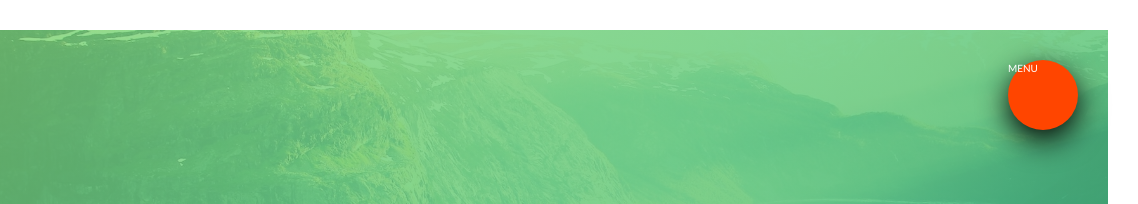
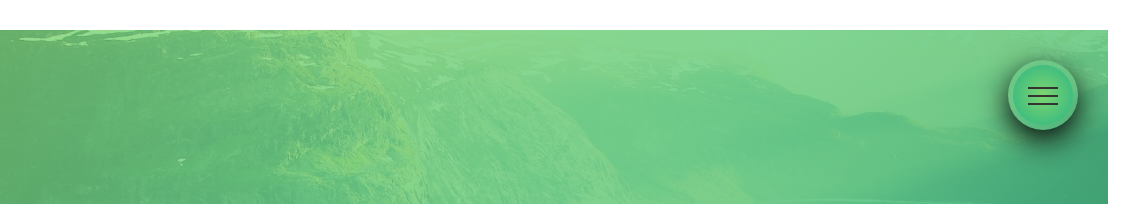
Before and after one commit to Altiuss/STYLES, a website: page index.html in a window 1280 px wide. Shown: the top 204 px of the page, 142-1280 px from the left. Drawn offline with Linux system fonts and the light colour scheme.

Commit message:
Building the Navigation - Part 3

```diff
--- a/index.html
+++ b/index.html
@@ -16,9 +16,15 @@
 
 <body>
     <div class="navigation">
+
         <input type="checkbox" class="navigation__checkbox" id="navi-toggle">
-        <label for="navi-toggle" class="navigation__button">MENU</label>
+
+        <label for="navi-toggle" class="navigation__button">
+       <span class="navigation__icon">&nbsp;</span>
+        </label>
+
         <div class="navigation__background">&nbsp;</div>
+
         <nav class="navigation__nav">
             <ul class="navigation__list">
                 <li class="navigation__item"><a href="#" class="navigation__link"><span>01</span> Natours</a></li>
@@ -28,6 +34,7 @@
                 <li class="navigation__item"><a href="#" class="navigation__link"><span>05</span>Book now</a></li>
             </ul>
         </nav>
+
     </div>
 
     <header class="header">
--- a/sass/layout/_navigation.scss
+++ b/sass/layout/_navigation.scss
@@ -9,12 +9,13 @@
         height: 7rem;
         width: 7rem;
         position: fixed;
-        background-color: orangered;
+        text-align: center;
         top: 6rem;
         right: 6rem;
         border-radius: 50%;
         z-index: 2000;
         box-shadow: 0 1rem 3rem $color-black;
+        cursor: pointer;
 
 
 
@@ -31,6 +32,7 @@
         z-index: 1000;
         transition: transform .8s cubic-bezier(0.86, 0, 0.07, 1);
 
+
         // transform: scale(80);
     }
 
@@ -40,6 +42,7 @@
         top: 0;
         left: 0;
         z-index: 1500;
+
 
 
         width: 0;
@@ -90,6 +93,8 @@
         }
     }
 
+    //FUNCTIONALITY
+
     &__checkbox:checked~&__background {
         transform: scale(80);
     }
@@ -98,4 +103,67 @@
         opacity: 1;
         width: 110%;
     }
+
+    //ICON
+
+    &__icon {
+
+        position: relative;
+        margin-top: 3.5rem;
+
+        &,
+        &::before,
+        &::after {
+            background-color: $color-grey-dark-3;
+            width: 3rem;
+            height: 2px;
+            display: inline-block;
+
+        }
+
+        &::before,
+        &::after {
+            content: "";
+            position: absolute;
+            left: 0;
+            transition: all .3s;
+
+        }
+
+        &::before {
+            top: -.8rem;
+
+        }
+
+        &::after {
+            top: .8rem;
+
+        }
+
+
+    }
+
+    &__button:hover &__icon::before {
+        top: -1rem;
+
+    }
+
+    &__button:hover &__icon::after {
+        top: 1rem;
+    }
+
+    &__checkbox:checked+&__button &__icon {
+        background-color: transparent;
+    }
+
+    &__checkbox:checked+&__button &__icon::before {
+        top: 0;
+       transform: rotate(135deg);
+    }
+
+    &__checkbox:checked+&__button &__icon::after {
+        top: 0;
+        transform: rotate(-135deg);
+    }
+
 }
```
Also changed, not shown: css/style.css.
